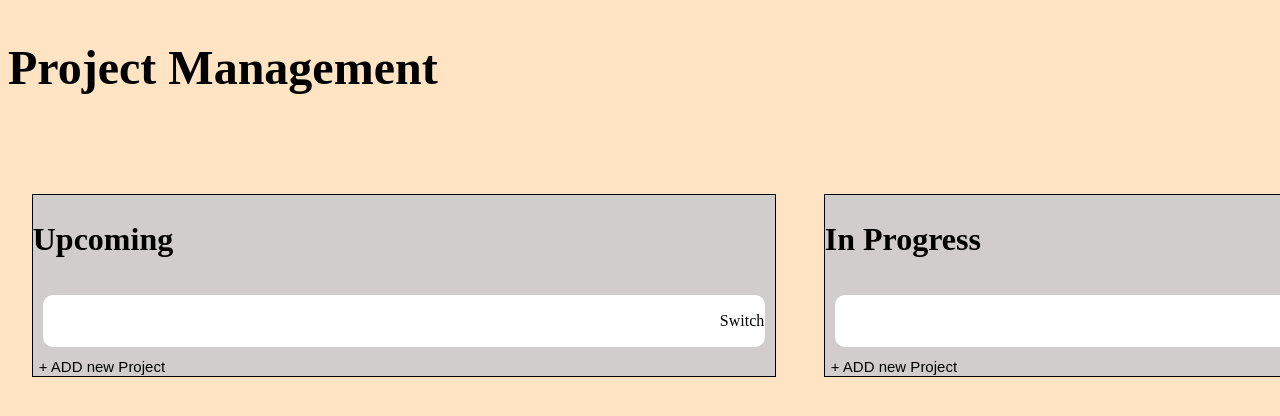
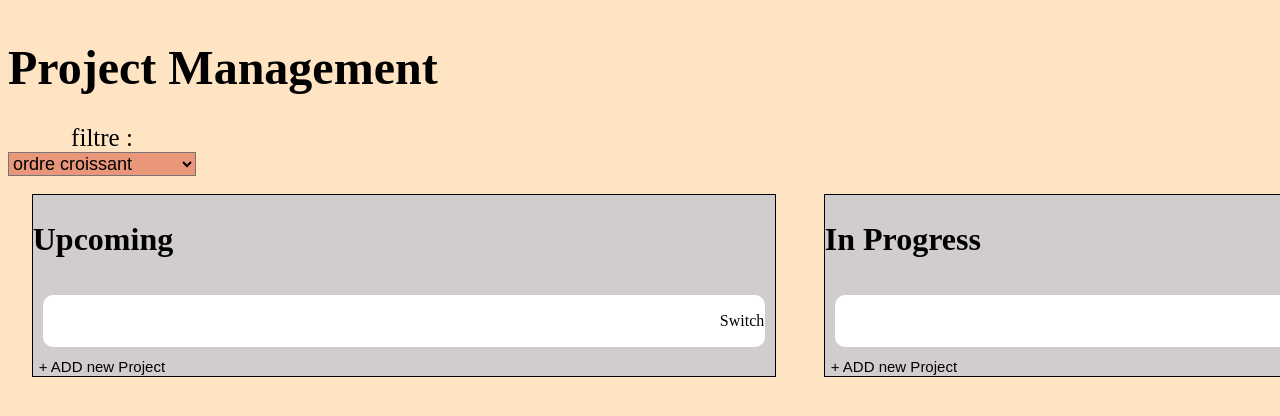
Before and after one commit to ObjectifGuitare/Task-manager-js, a plain HTML site: page index.html in a window 1280 px wide. Shown: the top 416 px of the page. Drawn offline with Linux system fonts and the light colour scheme.

Commit message:
quelle que amelio

```diff
--- a/index.html
+++ b/index.html
@@ -11,6 +11,14 @@
 <body>
     <header>
         <h1>Project Management</h1>
+        <p class="ordre">
+            <label for="filtre" id="filtre2">filtre :</label><br>
+            <select name="filtre1" id="filtre">
+                <option value="croissant">ordre croissant</option>
+                <option value="decroissant">ordre decroissant</option>
+                <option value="bistoufly">one again a bistoufly</option>
+            </select>
+        </p>
     </header>
     <main>
 
@@ -18,18 +26,18 @@
         <div class="overlay modal-trigger"></div>
         <div class="modal">
             <button class="close-modal modal-trigger">x</button>
-                <h3>formualaire :</h3>
+                <h3>Formulaire :</h3>
                 <form class="formulaire" method="post" action="script.js">
-                    <p>status : <br>
+                    <p>Status : <br>
                         <input type="checkbox" name="Upcoming" >Upcoming <br>
                         <input type="checkbox" name="In Progress" >In Progress <br>
                         <input type="checkbox" name="Done" >Done <br>
 
-                    <p>nom : <input type="text" required></p>
+                    <p>Nom : <input type="text" required></p>
 
-                    <p>description : <input type="text" required></p>
+                    <p>Description : <input type="text" required></p>
 
-                    <p>date : <input type="date" placeholder="YYYY-MM-DD" required></p>
+                    <p>Date : <input type="date" placeholder="YYYY-MM-DD" required></p>
 
                     <p><input type="button" value="Envoyer">
                 </form>
--- a/style.css
+++ b/style.css
@@ -141,4 +141,17 @@ h3{
     font-size: 30px;
 }
 
-/*drag and drop*/
+/*filtre*/
+.ordre{
+    position: absolute;
+    top: 100px;
+    text-align: center;
+}
+
+#filtre{
+    background-color:darksalmon;
+    font-size: 18px;
+}
+#filtre2{
+    font-size: 25px;
+}
```
